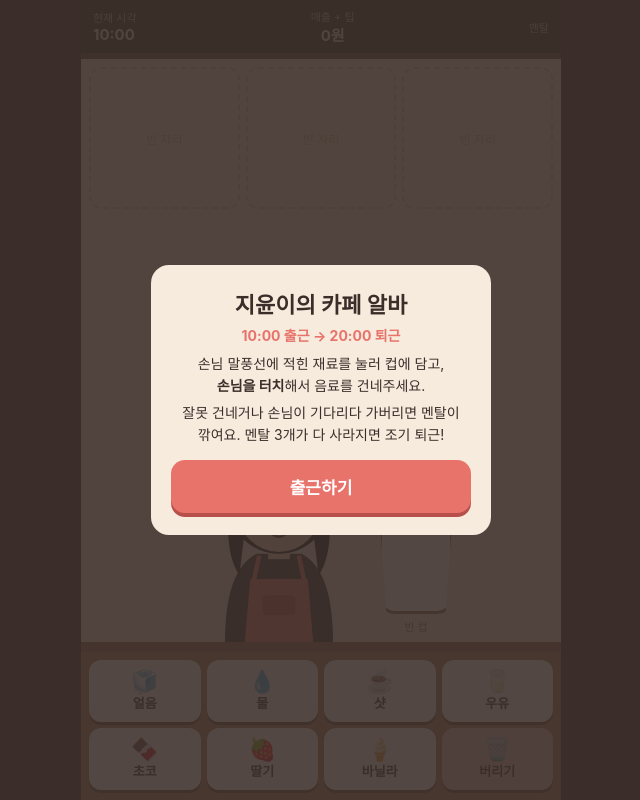
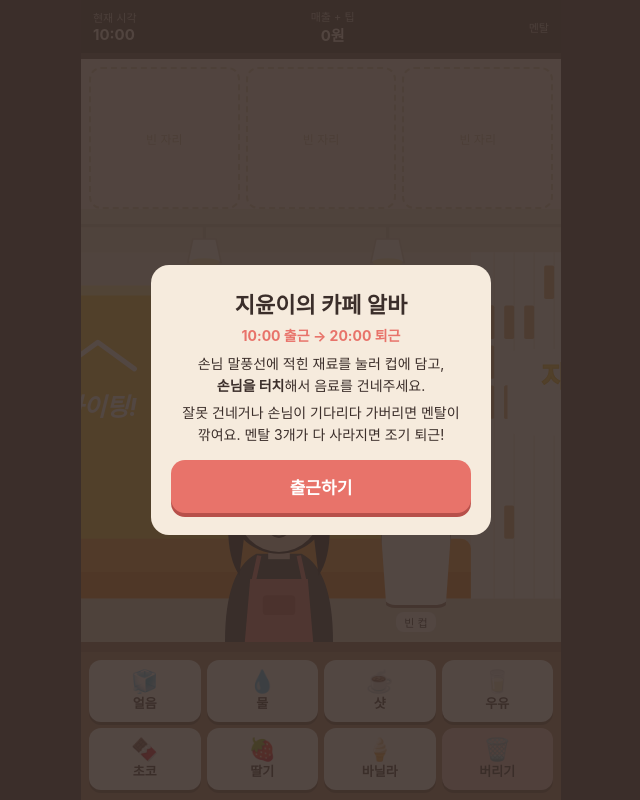
Before and after one commit to EricDev-4/MegaYoonCoffee, a plain HTML site: page index.html in a window 1280 px wide. Shown: the whole page, without its empty margins (319-959 px from the left). Drawn offline with Linux system fonts and the light colour scheme.

Commit message:
노란 카페 인테리어 배경 추가
Co-Authored-By: Claude Fable 5.2 <noreply@anthropic.com>
Claude-Session: https://claude.ai/code/session_01BhSaQx6yj6mDcTbnYGZwbS

```diff
--- a/index.html
+++ b/index.html
@@ -29,6 +29,8 @@ html,body{margin:0;height:100%;background:#3B2E2A;font-family:-apple-system,Blin
 .pat i{display:block;height:100%;background:#4CAF7A;border-radius:3px}
 .empty{position:absolute;inset:0;border:2px dashed #D9C3A9;border-radius:12px;display:flex;align-items:center;justify-content:center;color:#C9B195;font-size:12px}
 #stage{flex:1;min-height:0;display:flex;align-items:flex-end;justify-content:center;gap:10px;position:relative;padding:0 10px}
+#bg{position:absolute;inset:0;width:100%;height:100%}
+#jWrap,#cupWrap{position:relative;z-index:1}
 #jWrap{height:100%;width:180px;flex:none;display:flex;flex-direction:column;align-items:center;justify-content:flex-end;padding-top:6px}
 #jiyoon{width:100%;flex:1;min-height:0;max-height:207px}
 #say{position:relative;flex:none;height:42px;max-width:100%;display:flex;align-items:center;justify-content:center;text-align:center;background:#FFFDF8;border:2px solid #3B2E2A;border-radius:12px;padding:0 10px;margin-bottom:9px;font-size:12px;line-height:1.3;word-break:keep-all}
@@ -36,7 +38,7 @@ html,body{margin:0;height:100%;background:#3B2E2A;font-family:-apple-system,Blin
 #cupWrap{display:flex;flex-direction:column;align-items:center;padding-bottom:10px}
 #cup{width:74px;height:104px;border:3px solid #8B6F5A;border-top:none;border-radius:4px 4px 16px 16px;background:#FFFDF8;display:flex;flex-direction:column-reverse;overflow:hidden;clip-path:polygon(0 0,100% 0,90% 100%,10% 100%)}
 #cup div{flex:none;height:25%;display:flex;align-items:center;justify-content:center;font-size:12px;font-weight:700;color:#fff;animation:pour .2s}
-#cupLabel{font-size:11px;margin-top:4px;color:#8B6F5A;height:14px}
+#cupLabel{font-size:11px;margin-top:4px;color:#3B2E2A;background:rgba(255,253,248,.9);border-radius:8px;padding:2px 8px;white-space:nowrap}
 #counter{height:10px;background:#8B6248;flex:none}
 #pad{display:grid;grid-template-columns:repeat(4,1fr);gap:6px;padding:8px 8px calc(10px + env(safe-area-inset-bottom));background:#A57B5B;flex:none}
 #pad button{border:none;border-radius:12px;height:62px;font-size:13px;font-weight:700;color:#3B2E2A;background:#FFFDF8;box-shadow:0 3px 0 #6f4f39;font-family:inherit;display:flex;flex-direction:column;align-items:center;justify-content:center;gap:1px}
@@ -75,6 +77,25 @@ html,body{margin:0;height:100%;background:#3B2E2A;font-family:-apple-system,Blin
   <div id="bar"><div id="barIn"></div></div>
   <div id="queue"><div class="slot"></div><div class="slot"></div><div class="slot"></div></div>
   <div id="stage">
+<svg id="bg" viewBox="0 0 480 260" preserveAspectRatio="xMidYMax slice" aria-hidden="true">
+<rect width="480" height="260" fill="#F3E7D3"/>
+<rect width="480" height="26" fill="#EADDC8"/><line x1="0" y1="10" x2="480" y2="10" stroke="#CFC3AE" stroke-width="2"/><g transform="translate(60,0)"><line x1="0" y1="10" x2="0" y2="18" stroke="#CFC3AE" stroke-width="2"/><path d="M-7 18 L7 18 L10 32 L-10 32Z" fill="#FFFDF8" stroke="#D9CDB8"/><ellipse cx="0" cy="32" rx="9" ry="2.5" fill="#FFF3B8"/></g><g transform="translate(170,0)"><line x1="0" y1="10" x2="0" y2="18" stroke="#CFC3AE" stroke-width="2"/><path d="M-7 18 L7 18 L10 32 L-10 32Z" fill="#FFFDF8" stroke="#D9CDB8"/><ellipse cx="0" cy="32" rx="9" ry="2.5" fill="#FFF3B8"/></g><g transform="translate(280,0)"><line x1="0" y1="10" x2="0" y2="18" stroke="#CFC3AE" stroke-width="2"/><path d="M-7 18 L7 18 L10 32 L-10 32Z" fill="#FFFDF8" stroke="#D9CDB8"/><ellipse cx="0" cy="32" rx="9" ry="2.5" fill="#FFF3B8"/></g><g transform="translate(400,0)"><line x1="0" y1="10" x2="0" y2="18" stroke="#CFC3AE" stroke-width="2"/><path d="M-7 18 L7 18 L10 32 L-10 32Z" fill="#FFFDF8" stroke="#D9CDB8"/><ellipse cx="0" cy="32" rx="9" ry="2.5" fill="#FFF3B8"/></g>
+<rect x="16" y="46" width="300" height="162" rx="38" fill="#FBE596"/>
+<rect x="22" y="52" width="288" height="156" rx="32" fill="#F6C431"/>
+<g stroke="#E3AE17" stroke-width="2"><line x1="150" y1="64" x2="150" y2="196"/><line x1="156" y1="64" x2="156" y2="196"/><line x1="162" y1="64" x2="162" y2="196"/><line x1="168" y1="64" x2="168" y2="196"/><line x1="174" y1="64" x2="174" y2="196"/><line x1="180" y1="64" x2="180" y2="196"/><line x1="262" y1="64" x2="262" y2="196"/><line x1="268" y1="64" x2="268" y2="196"/><line x1="274" y1="64" x2="274" y2="196"/><line x1="280" y1="64" x2="280" y2="196"/><line x1="286" y1="64" x2="286" y2="196"/></g>
+<path d="M40 96 L62 80 L84 96 L106 80 L128 96" fill="none" stroke="#FFFDF8" stroke-width="3" stroke-linecap="round" stroke-linejoin="round"/>
+<text x="84" y="124" text-anchor="middle" font-size="15" font-style="italic" font-weight="700" fill="#FFFDF8">오늘도 화이팅!</text>
+<g transform="translate(222,92)"><path d="M-16 0 L16 0 L12 40 L-12 40Z" fill="#FFFDF8"/><rect x="-19" y="-7" width="38" height="8" rx="3" fill="#FFFDF8"/><path d="M0 14 C-8 6 -14 16 0 28 C14 16 8 6 0 14Z" fill="#F6C431"/></g>
+<rect x="330" y="26" width="150" height="208" fill="#FBF8F1"/>
+<g stroke="#EFE8DA" stroke-width="1"><line x1="344" y1="26" x2="344" y2="234"/><line x1="356" y1="26" x2="356" y2="234"/><line x1="368" y1="26" x2="368" y2="234"/><line x1="380" y1="26" x2="380" y2="234"/><line x1="392" y1="26" x2="392" y2="234"/><line x1="404" y1="26" x2="404" y2="234"/><line x1="416" y1="26" x2="416" y2="234"/><line x1="428" y1="26" x2="428" y2="234"/><line x1="440" y1="26" x2="440" y2="234"/><line x1="452" y1="26" x2="452" y2="234"/><line x1="464" y1="26" x2="464" y2="234"/><line x1="476" y1="26" x2="476" y2="234"/></g>
+<g fill="#D9A968"><rect x="398" y="82" width="6" height="20" rx="1"/><rect x="410" y="34" width="6" height="20" rx="1"/><rect x="350" y="58" width="6" height="20" rx="1"/><rect x="398" y="34" width="6" height="20" rx="1"/><rect x="434" y="106" width="6" height="20" rx="1"/><rect x="338" y="58" width="6" height="20" rx="1"/><rect x="410" y="178" width="6" height="20" rx="1"/><rect x="350" y="106" width="6" height="20" rx="1"/><rect x="350" y="178" width="6" height="20" rx="1"/><rect x="338" y="58" width="6" height="20" rx="1"/><rect x="374" y="34" width="6" height="20" rx="1"/><rect x="446" y="178" width="6" height="20" rx="1"/><rect x="338" y="106" width="6" height="20" rx="1"/><rect x="338" y="82" width="6" height="20" rx="1"/><rect x="386" y="178" width="6" height="20" rx="1"/><rect x="362" y="58" width="6" height="20" rx="1"/><rect x="446" y="130" width="6" height="20" rx="1"/><rect x="434" y="82" width="6" height="20" rx="1"/><rect x="350" y="106" width="6" height="20" rx="1"/><rect x="398" y="58" width="6" height="20" rx="1"/><rect x="434" y="58" width="6" height="20" rx="1"/><rect x="446" y="34" width="6" height="20" rx="1"/><rect x="446" y="106" width="6" height="20" rx="1"/><rect x="422" y="178" width="6" height="20" rx="1"/><rect x="398" y="202" width="6" height="20" rx="1"/><rect x="446" y="202" width="6" height="20" rx="1"/></g>
+<rect x="352" y="84" width="106" height="52" rx="8" fill="#FBF8F1"/>
+<text x="405" y="107" text-anchor="middle" font-size="17" font-weight="900" fill="#F6C431" stroke="#E3AE17" stroke-width=".6">지윤 카페</text>
+<path d="M392 118 Q405 130 418 118" fill="none" stroke="#F6C431" stroke-width="4" stroke-linecap="round"/>
+<rect x="0" y="198" width="330" height="26" rx="6" fill="#F5922B"/><rect x="0" y="218" width="330" height="16" fill="#E57F1C"/>
+<rect x="0" y="234" width="480" height="26" fill="#DDD3C2"/>
+<g transform="translate(456,214)"><rect x="-9" y="8" width="18" height="18" rx="3" fill="#FBF8F1" stroke="#D9CDB8"/><ellipse cx="-8" cy="-2" rx="10" ry="14" fill="#5E9B4C" transform="rotate(-25)"/><ellipse cx="8" cy="-4" rx="10" ry="15" fill="#6FAE5A" transform="rotate(25)"/><ellipse cx="0" cy="-14" rx="9" ry="14" fill="#4F8A40"/></g>
+</svg>
     <div id="jWrap">
     <div id="say">어서오세요~!</div>
     <svg id="jiyoon" viewBox="0 0 200 230" preserveAspectRatio="xMidYMax meet" aria-label="지윤이">
```
